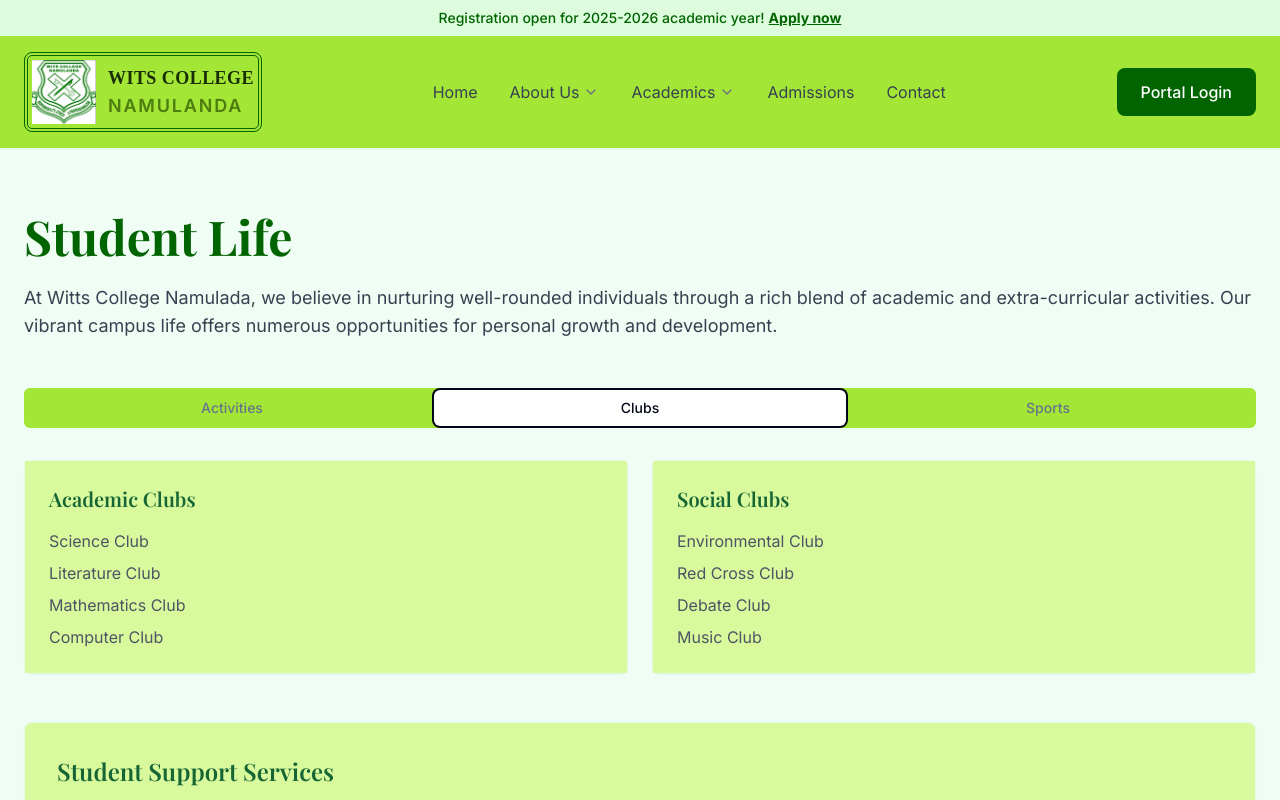
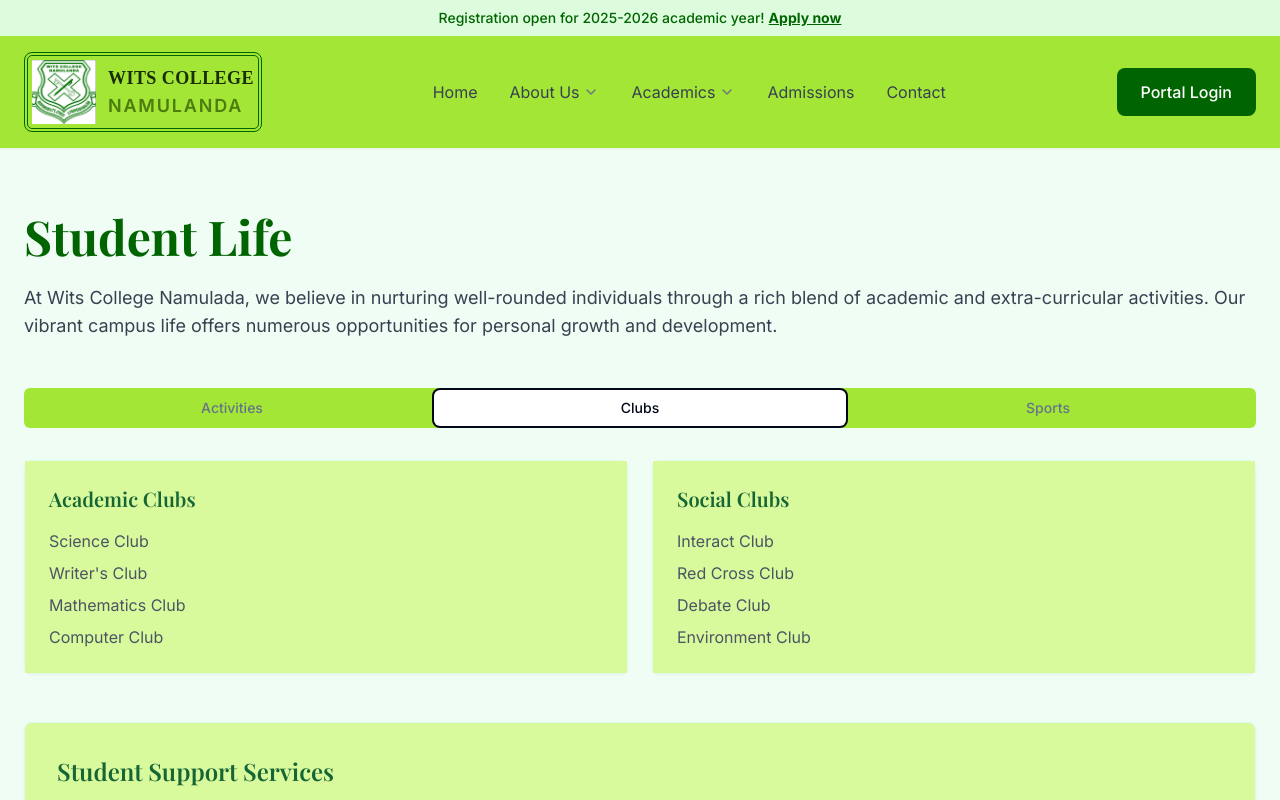
Before and after one commit to Ckealeb/wicona, a React (Vite) app: page /student-life in a window 1280 px wide. Both pictures are taken after a click on the tab "Clubs". Shown: the top 800 px of the page. Built offline with nearby package versions, Linux system fonts and the light colour scheme.

Commit message:
Visual edit in Lovable
Edited UI in Lovable

```diff
--- a/src/pages/StudentLife.tsx
+++ b/src/pages/StudentLife.tsx
@@ -12,11 +12,7 @@ const StudentLife = () => {
           <h1 className="section-title">Student Life</h1>
 
           <div className="prose max-w-none mb-12">
-            <p className="text-lg text-gray-700">
-              At Witts College Namulada, we believe in nurturing well-rounded individuals through a
-              rich blend of academic and extra-curricular activities. Our vibrant campus life offers
-              numerous opportunities for personal growth and development.
-            </p>
+            <p className="text-lg text-gray-700">At Wits College Namulada, we believe in nurturing well-rounded individuals through a rich blend of academic and extra-curricular activities. Our vibrant campus life offers numerous opportunities for personal growth and development.</p>
           </div>
 
           <Tabs defaultValue="activities" className="mb-12">
@@ -46,7 +42,7 @@ const StudentLife = () => {
                     <ul className="space-y-2 text-gray-600">
                       <li>Science Fair</li>
                       <li>Debate Competitions</li>
-                      <li>Math Olympiad</li>
+                      <li>Math contest</li>
                       <li>Literary Week</li>
                     </ul>
                   </CardContent>
@@ -61,7 +57,7 @@ const StudentLife = () => {
                     <h3 className="text-xl font-semibold mb-4 text-green-800">Academic Clubs</h3>
                     <ul className="space-y-2 text-gray-600">
                       <li>Science Club</li>
-                      <li>Literature Club</li>
+                      <li>Writer's Club</li>
                       <li>Mathematics Club</li>
                       <li>Computer Club</li>
                     </ul>
@@ -72,10 +68,10 @@ const StudentLife = () => {
                   <CardContent className="pt-6 bg-lime-200">
                     <h3 className="text-xl font-semibold mb-4 text-green-800">Social Clubs</h3>
                     <ul className="space-y-2 text-gray-600">
-                      <li>Environmental Club</li>
+                      <li>Interact Club</li>
                       <li>Red Cross Club</li>
                       <li>Debate Club</li>
-                      <li>Music Club</li>
+                      <li>Environment Club</li>
                     </ul>
                   </CardContent>
                 </Card>
```
